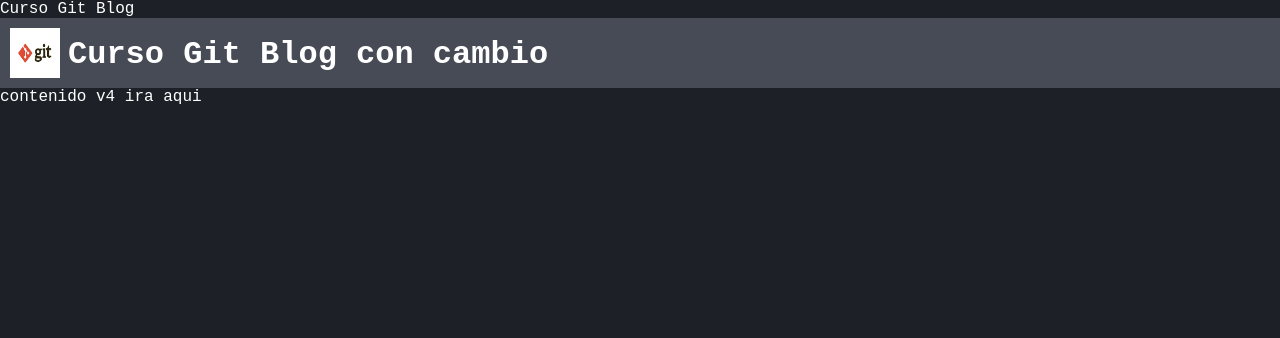
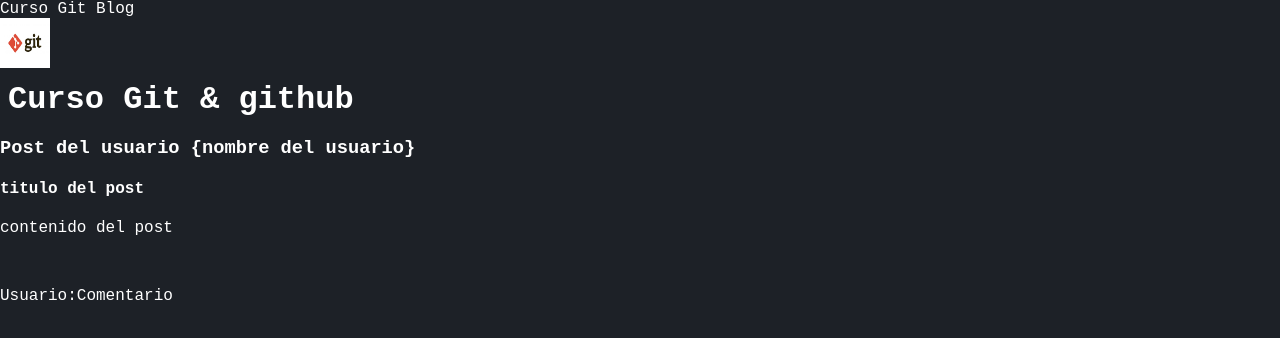
Before and after one commit to mesas01/pruebasGithub, a plain HTML site: page index.html in a window 1280 px wide. Drawn offline with Linux system fonts and the light colour scheme; a web font is replaced by a local one.

Commit message:
add post html

```diff
--- a/index.html
+++ b/index.html
@@ -2,6 +2,7 @@
 <html lang="en">
 <head>
     <meta charset="UTF-8">
+    <meta http-equiv="X-UA-Compatible" content="IE=edge">
     <meta name="viewport" content="width=device-width, initial-scale=1.0">
     <link rel="preconnect" href="https://fonts.googleapis.com">
     <link rel="preconnect" href="https://fonts.gstatic.com" crossorigin>
@@ -10,12 +11,18 @@
     <title>Curso Git Blog</title>
 </head>
 <body>
-    <div class="navBar">
+    <div class="Bar">
         <img class="logo" src="img/logo.png">
-        <h1>Curso Git Blog con cambio</h1>
+        <h1>Curso Git & github</h1>
     </div>
-    <div>
-        contenido v4 ira aqui
+    <div class="container" id="content">
+        <h3>Post del usuario {nombre del usuario}</h3>
+        <div class="post">
+            <h4>titulo del post</h4>
+            <p>contenido del post</p>
+            <br>
+            <p><span>Usuario:</span>Comentario</p>
+        </div>
     </div>
 </body>
 </html>
```
